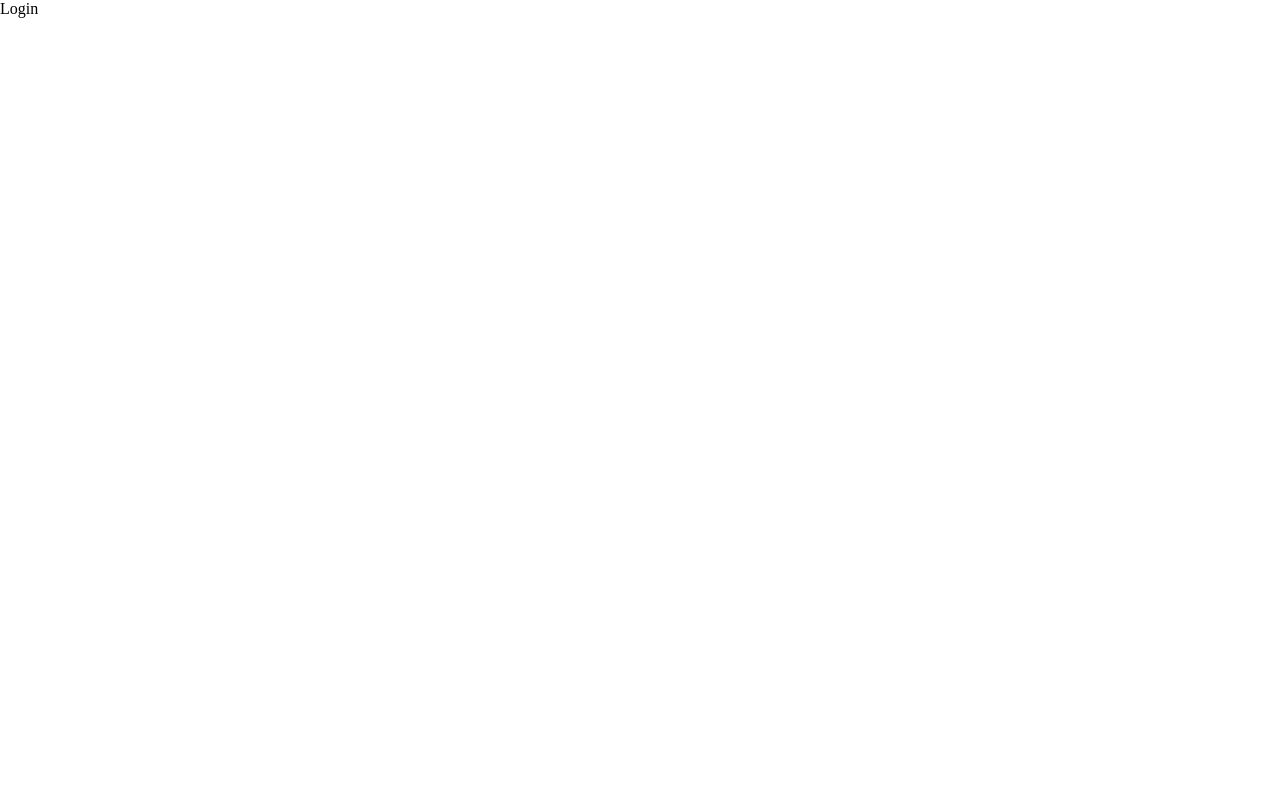
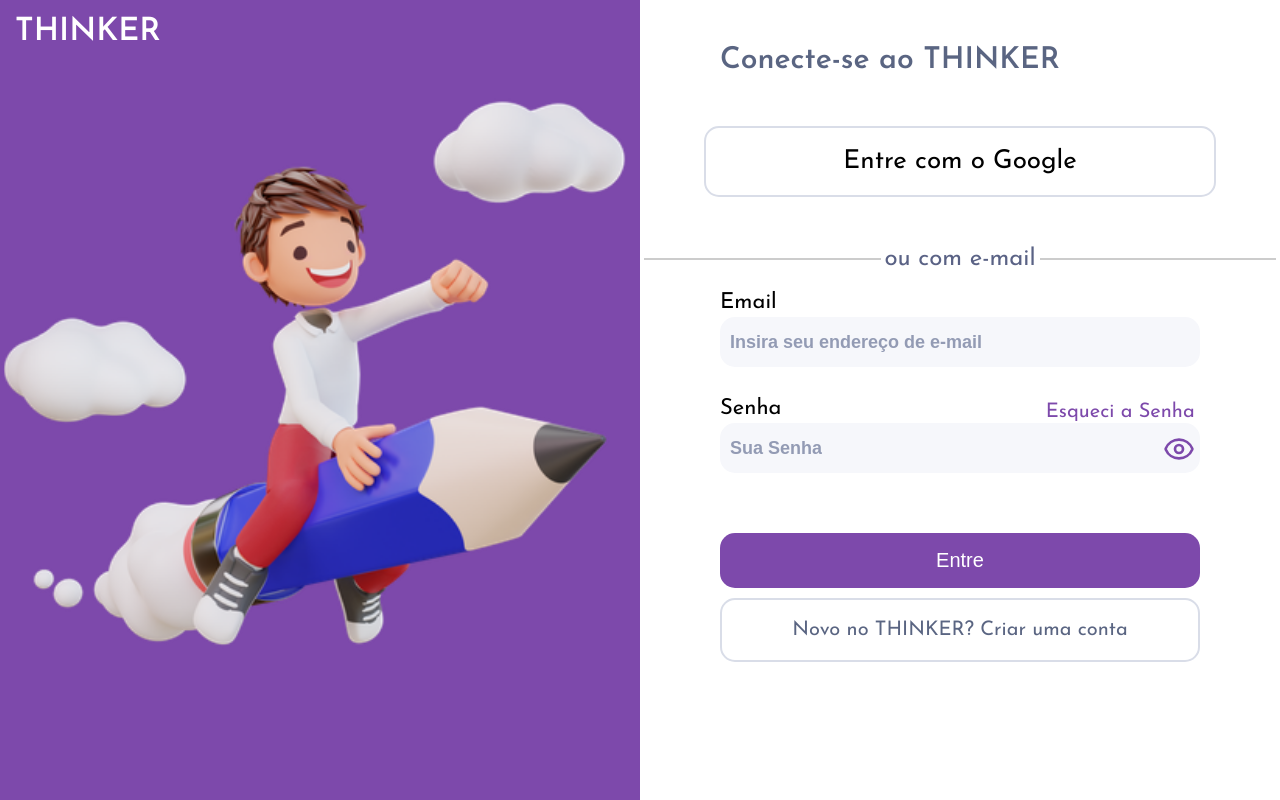
Before and after one commit to DevVitorlevi/Thinker, a React (Vite) app in the folder frontend/: page /login in a window 1280 px wide. Built offline with nearby package versions, Linux system fonts and the light colour scheme.

Commit message:
tela de login feita

```diff
--- a/frontend/src/pages/Login.jsx
+++ b/frontend/src/pages/Login.jsx
@@ -1,9 +1,127 @@
-import React from 'react'
+import { useRef, useState } from 'react'
+import image1 from '../assets/ft1.png'
+import image2 from '../assets/ft.png'
+import { Container, Imagediv, Formdiv, Divider, Text, Form, Auth } from '../styles/Login'
+import { Eye, EyeClosed } from 'lucide-react'
+import { Link } from 'react-router-dom'
 
-const Login = () => {
+const Register = () => {
+    const [open, setOpen] = useState(false);
+    const [FormData, setFormdata] = useState({
+
+        email: '',
+        password: ''
+    });
+
+    const [error, setError] = useState({
+        email: '',
+        password: ''
+    });
+
+    const emailRegex = /^[a-zA-Z0-9._%+-]+@[a-zA-Z0-9.-]+\.[a-zA-Z]{2,}$/;
+
+    const inputPassword = useRef();
+
+    const handleChange = (e) => {
+        const { name, value } = e.target;
+        setFormdata({ ...FormData, [name]: value });
+
+    };
+
+    const handleSubmit = (e) => {
+        e.preventDefault();
+
+        let hasError = false;
+        let newErrors = { email: "", password: "" };
+        if (!emailRegex.test(FormData.email)) {
+            newErrors.email = "Email inválido";
+            hasError = true;
+        }
+        if (FormData.password.length < 8) {
+            newErrors.password = "A senha deve ter pelo menos 8 caracteres";
+            hasError = true;
+        }
+
+        if (hasError) {
+            setError(newErrors);
+            return;
+        }
+
+        setError({ email: "", password: "" });
+
+        // Reseta os campos do formulário
+        setFormdata({ email: "", password: "" });
+    };
+
+    const TogglePass = () => {
+        if (!inputPassword.current) return;
+        inputPassword.current.type = open ? "password" : "text";
+        setOpen(!open);
+    };
+
     return (
-        <div>Login</div>
-    )
-}
+        <>
+            <Container>
+                <Imagediv>
+                    <h1 className='font'>THINKER</h1>
+                    <img src={image1} alt="Thinker logo" className='mobile' />
+                    <img src={image2} className='desktop' />
+                </Imagediv>
+                <Formdiv>
+                    <h1 className='titulo'>Conecte-se ao THINKER</h1>
+                    <Auth>
+                        <div className="google">
+                            <p>Entre com o Google</p>
+                        </div>
 
-export default Login
+                    </Auth>
+                    <Divider>
+                        <Text>ou com e-mail</Text>
+                    </Divider>
+                    <Form>
+                        <form onSubmit={handleSubmit}>
+                            <div className="inputs">
+                                <p>Email</p>
+                                <input
+                                    type="text"
+                                    value={FormData.email}
+                                    name='email'
+                                    className={`input ${error.email ? 'input-error' : ''}`}
+                                    placeholder='Insira seu endereço de e-mail'
+                                    onChange={handleChange}
+                                    required
+                                />
+                                {error.email && <p className='required'>{error.email}</p>}
+                            </div>
+                            <div className="inputs">
+                                <p>Senha</p>
+                                <input
+                                    type={open ? "text" : "password"}
+                                    name="password"
+                                    className={`input ${error.password ? 'input-error' : ''}`}
+                                    required
+                                    ref={inputPassword}
+                                    value={FormData.password}
+                                    onChange={handleChange}
+                                    placeholder='Sua Senha'
+                                />
+                                {error.password && <p className='required'>{error.password}</p>}
+                                <span onClick={TogglePass}>
+                                    {open ? <EyeClosed className="eye-c" /> : <Eye className="eye" />}
+                                </span>
+                                <Link to='/forgot' id='forgot'>Esqueci a Senha</Link>
+                            </div>
+
+                            <div className="buttons">
+                                <button type="submit">Entre</button>
+                                <Link to='/login' target='_blank' id='link'>Novo no THINKER? Criar uma conta</Link>
+                            </div>
+                        </form>
+                    </Form>
+                </Formdiv>
+            </Container>
+        </>
+    );
+};
+
+export default Register;
--- a/frontend/src/styles/Login.js
+++ b/frontend/src/styles/Login.js
@@ -204,6 +204,9 @@ export const Text = styled.span`
     color: #5a6285; /* Cor do texto */
     @media screen and (min-width:768px) and (max-width:1023px){
 
+        font-size: 24px;
+    }
+    @media screen and (min-width: 1024px) {
         font-size: 24px;
     }
 
```
